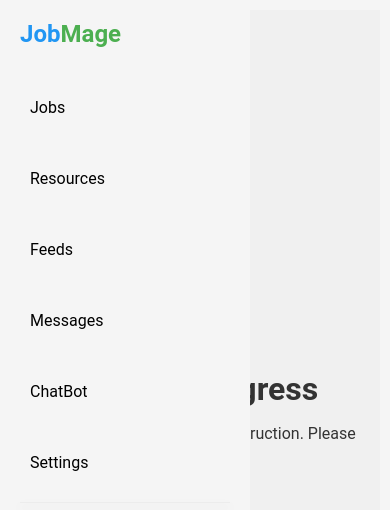
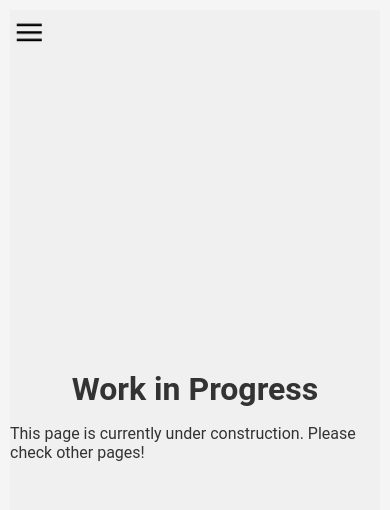
Before and after one commit to prayasjadaun/Jobmage, a React (Vite) app: page /after in a window 390 px wide. Shown: the top 510 px of the page. Built offline with nearby package versions, Linux system fonts and the light colour scheme.

Commit message:
resources page mobile responsive done

```diff
--- a/src/component/sidebar/Sidebar.jsx
+++ b/src/component/sidebar/Sidebar.jsx
@@ -1,17 +1,34 @@
-import React, { useState } from 'react';
+import React, { useState, useEffect } from 'react';
 import { Link } from 'react-router-dom';
 import './sidebar.css';
 
 function Sidebar({ setSelectedPage }) {
   const [selectedLink, setSelectedLink] = useState(null);
+  const [isSidebarOpen, setIsSidebarOpen] = useState(window.innerWidth > 778);
 
   const handleLinkClick = (link) => {
     setSelectedLink(link);
     setSelectedPage(link); // Pass selected link to parent component
   };
 
+  const toggleSidebar = () => {
+    setIsSidebarOpen(!isSidebarOpen);
+  };
+
+  useEffect(() => {
+    const handleResize = () => {
+      setIsSidebarOpen(window.innerWidth > 778);
+    };
+
+    window.addEventListener('resize', handleResize);
+
+    return () => {
+      window.removeEventListener('resize', handleResize);
+    };
+  }, []);
+
   return (
-    <div className="sidebar">
+    <div className={isSidebarOpen ? 'sidebar open' : 'sidebar'}>
       <div className='sidebar-container'>
         <div className="sidebar-logo">
           <Link to='/' className='Link'><span className='blue'>Job</span><span className='green'>Mage</span></Link>
@@ -26,6 +43,7 @@ function Sidebar({ setSelectedPage }) {
         </div>
       </div>
       <hr />
+      <button className="toggle-button" onClick={toggleSidebar}>|||</button>
     </div>
   );
 }
--- a/src/component/sidebar/sidebar.css
+++ b/src/component/sidebar/sidebar.css
@@ -1,4 +1,3 @@
-
 .sidebar {
     width: 250px;
     height: 100vh;
@@ -7,8 +6,13 @@
     box-sizing: border-box;
     position: fixed;
     top: 0;
-    left: 0;
+    left: -250px; /* Start off-screen */
+    transition: left 0.3s ease; /* Transition left property */
     z-index: 1000;
+  }
+
+  .sidebar.open {
+    left: 0; /* Move sidebar into view */
   }
 
   .sidebar-container {
@@ -18,12 +22,14 @@
 
   .sidebar-logo {
     margin-bottom: 2.5rem;
+
   }
 
   .sidebar-logo .Link {
     text-decoration: none;
     font-size: 24px;
     font-weight: bold;
+    padding-left: 40px;
   }
 
   .blue {
@@ -57,6 +63,23 @@
 
   hr {
     border: none;
-    border-top: 1px solid #ccc;
     margin: 20px 0;
   }
+
+  .toggle-button {
+    display: block;
+    position: fixed;
+    top: 15px;
+    border: none;
+    left: 20px;
+    z-index: 1100;
+    font-size: 30px;
+    rotate: 90deg;
+    font-weight: 500;
+  }
+
+  @media screen and (min-width: 778px) {
+    .toggle-button {
+      display: none;
+    }
+  }
--- a/src/pages/resources/card/card.css
+++ b/src/pages/resources/card/card.css
@@ -23,7 +23,7 @@
 .card img {
   width: 200px;
   height: 200px;
-  object-fit: cover;
+  object-fit: contain;
   border-radius: 8px;
 }
 
@@ -40,8 +40,8 @@
   padding: 10px 0;
 }
 
-.slick-prev:before,
-.slick-next:before {
+.cards .slick-prev:before,
+.cards .slick-next:before {
   color: #333;
   font-size: 20px;
 }
@@ -53,3 +53,20 @@
 .slick-next {
   right: -20px;
 }
+
+@media screen and (max-width:400px) {
+  .card-container {
+    margin: 0 auto;
+    max-width: 570px;
+    height: 200px;
+    margin-bottom: 3.5rem;
+    margin-top: 2rem;
+  }
+
+  .card img {
+    width: 305px;
+    height: 195px;
+    object-fit: contain;
+    border-radius: 8px;
+  }
+}
--- a/src/pages/resources/resources.css
+++ b/src/pages/resources/resources.css
@@ -3,3 +3,9 @@
     padding-left: 310px;
     background-color: white;
 }
+@media screen and (max-width: 778px) {
+    .resources{
+        padding-left: 60px;
+        padding-top: 30px;
+    }
+  }
--- a/src/pages/resources/slidercard/slider.css
+++ b/src/pages/resources/slidercard/slider.css
@@ -4,6 +4,8 @@
     background: #000;
     margin-bottom: 2rem;
   }
+
+
 
   .slider-card-container {
     height: 100%;
@@ -18,5 +20,62 @@
     width: 100%;
     height: 180px;
     object-fit: fill;
-    background: #d90808;
+
   }
+
+
+  .slick-prev:before,
+  .slick-next:before {
+    color: #333;
+    font-size: 20px;
+  }
+  .slick-prev, .slick-next {
+        display: block;
+      }
+  .slick-prev {
+    left: -20px;
+  }
+
+  .slick-next {
+    right: -20px;
+  }
+
+
+
+
+
+  @media screen and (max-width: 800px) {
+
+    .slider-card {
+      height: 150px;
+      width: auto;
+      background: #000;
+      margin-bottom: 2rem;
+    }
+
+      .slider-card-image {
+        width: 100%;
+        height: 130px;
+        object-fit: fill;
+
+      }
+
+
+
+
+  }
+
+
+  @media screen and (max-width: 400px){
+    .slick-prev, .slick-next {
+      display: none;
+    }
+    .slick-prev {
+      left: 0;
+    }
+
+    .slick-next {
+      right: 0;
+    }
+
+  }
```
Lines whose indentation alone changed are shown as unchanged.
